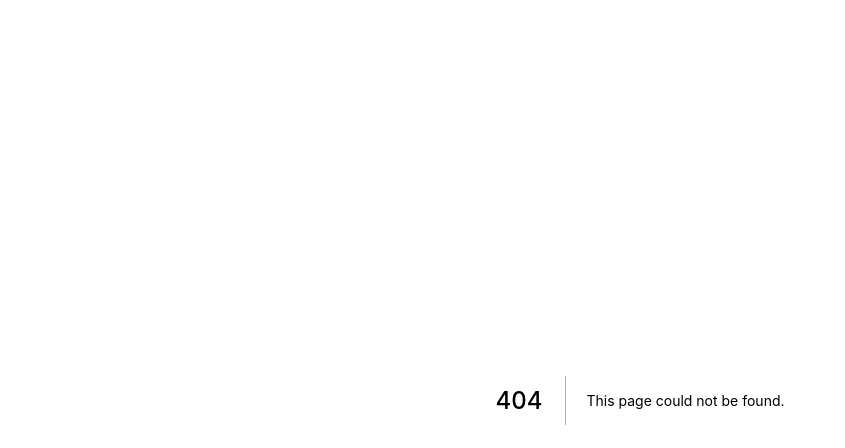
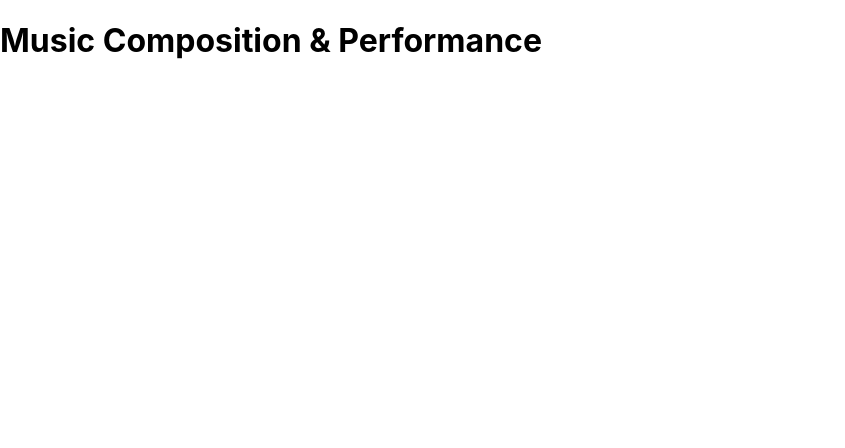
Before and after one commit to boogiematrix/nona-site, a Next.js app: page /music in a window 1280 px wide. Before the commit this address had no page. Shown: the top 448 px of the page, without its empty margins (0-845 px from the left). Built offline with nearby package versions, Linux system fonts and the light colour scheme.

Commit message:
added pages

```diff
--- /dev/null
+++ b/pages/contact.js
@@ -0,0 +1,3 @@
+export default function Contact() {
+    return <h1>Contact</h1>
+}
--- /dev/null
+++ b/pages/lessons.js
@@ -0,0 +1,3 @@
+export default function Lessons() {
+    return <h1>Piano Lessons</h1>
+}
--- /dev/null
+++ b/pages/music.js
@@ -0,0 +1,3 @@
+export default function Music() {
+    return <h1>Music Composition & Performance</h1>
+}
--- /dev/null
+++ b/pages/realestate.js
@@ -0,0 +1,3 @@
+export default function RealEstate() {
+    return <h1>Real Estate</h1>
+}
```
